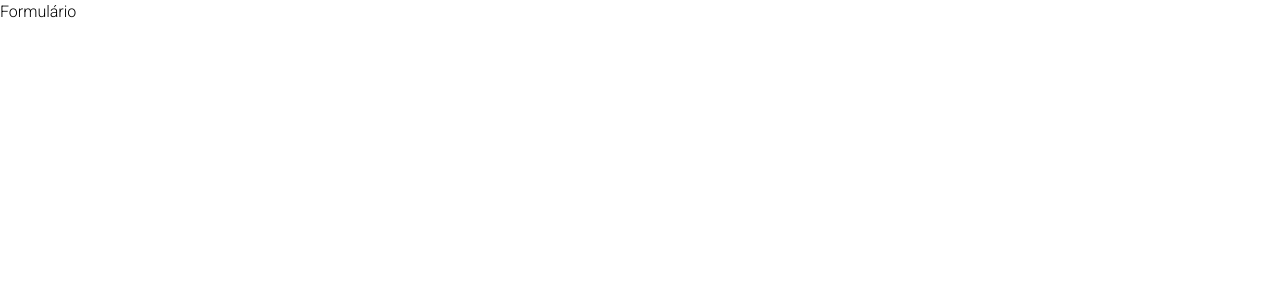
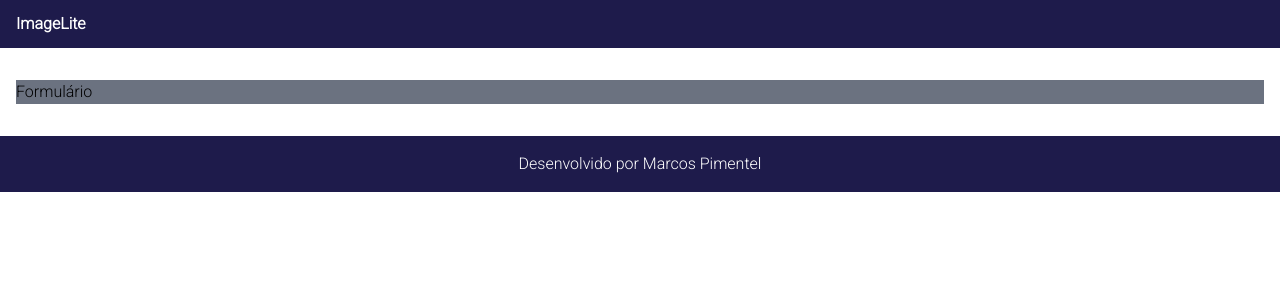
Before and after one commit to marcospsantos226/Upload-de-Imagens--Front, a Next.js app: page /formulario in a window 1280 px wide. Shown: the top 300 px of the page. Built offline with nearby package versions, Linux system fonts and the light colour scheme.

Commit message:
Configurando a navegação entre as páginas

```diff
--- a/src/app/formulario/page.tsx
+++ b/src/app/formulario/page.tsx
@@ -1,5 +1,9 @@
+import { Template } from '@/components'
+
 export default function FormularioPage(){
     return(
-        <h1>Formulário</h1>
+        <Template>
+            <h1 className="bg-gray-500">Formulário</h1>
+        </Template>
     )
 }
--- a/src/app/galeria/page.tsx
+++ b/src/app/galeria/page.tsx
@@ -4,6 +4,7 @@
 import { Image } from '@/resources/image/image.resource';
 import { useImageService } from '@/resources/image/image.service'
 import { useState } from 'react'
+import Link from 'next/link';
 
 
 export default function GaleriaPage() {
@@ -73,7 +74,9 @@
                         <option value="GIF">Gif</option>
                     </select>
                     <button className="bg-blue-500 text-white px-4 py-2 rounded-lg hover:bg-blue-300" onClick={searchImages}>Search</button>
-                    <button className="bg-yellow-500 text-white px-4 py-2 rounded-lg hover:bg-yellow-300">Add New</button>
+                    <Link href="/formulario">
+                         <button className="bg-yellow-500 text-white px-4 py-2 rounded-lg hover:bg-yellow-300">Add New</button>
+                    </Link>
                 </div>
             </section>
 
--- a/src/components/Template.tsx
+++ b/src/components/Template.tsx
@@ -4,13 +4,13 @@
     loading?: boolean;
 }
 
-export const Template: React.FC<TemplateProps> = ({ children, loading }: TemplateProps) => {
+export const Template: React.FC<TemplateProps> = ({ children, loading=false }: TemplateProps) => {
     return (
         <>
             <Header />
                 <div className={`${loading ? 'animate-pulse' : '' } container mx-auto mt-8 px-4`}>
                     <RenderIf condition={loading}>
-                        <div className="text-center">
+                        <div className="text-center ">
                             <Loading />
                         </div>
                     </RenderIf>
@@ -37,7 +37,7 @@
 const Loading: React.FC = () => {
     return (
         <div role="status">
-            <svg aria-hidden="true" className="w-8 h-8 text-gray-200 animate-spin dark:text-gray-600 fill-blue-600" viewBox="0 0 100 101" fill="none" xmlns="http://www.w3.org/2000/svg">
+            <svg aria-hidden="true" className="w-8 h-8 text-gray-200  animate-spin dark:text-gray-600 fill-blue-600" viewBox="0 0 100 101" fill="none" xmlns="http://www.w3.org/2000/svg">
                 <path d="M100 50.5908C100 78.2051 77.6142 100.591 50 100.591C22.3858 100.591 0 78.2051 0 50.5908C0 22.9766 22.3858 0.59082 50 0.59082C77.6142 0.59082 100 22.9766 100 50.5908ZM9.08144 50.5908C9.08144 73.1895 27.4013 91.5094 50 91.5094C72.5987 91.5094 90.9186 73.1895 90.9186 50.5908C90.9186 27.9921 72.5987 9.67226 50 9.67226C27.4013 9.67226 9.08144 27.9921 9.08144 50.5908Z" fill="currentColor" />
                 <path d="M93.9676 39.0409C96.393 38.4038 97.8624 35.9116 97.0079 33.5539C95.2932 28.8227 92.871 24.3692 89.8167 20.348C85.8452 15.1192 80.8826 10.7238 75.2124 7.41289C69.5422 4.10194 63.2754 1.94025 56.7698 1.05124C51.7666 0.367541 46.6976 0.446843 41.7345 1.27873C39.2613 1.69328 37.813 4.19778 38.4501 6.62326C39.0873 9.04874 41.5694 10.4717 44.0505 10.1071C47.8511 9.54855 51.7191 9.52689 55.5402 10.0491C60.8642 10.7766 65.9928 12.5457 70.6331 15.2552C75.2735 17.9648 79.3347 21.5619 82.5849 25.841C84.9175 28.9121 86.7997 32.2913 88.1811 35.8758C89.083 38.2158 91.5421 39.6781 93.9676 39.0409Z" fill="currentFill" />
             </svg>
```
